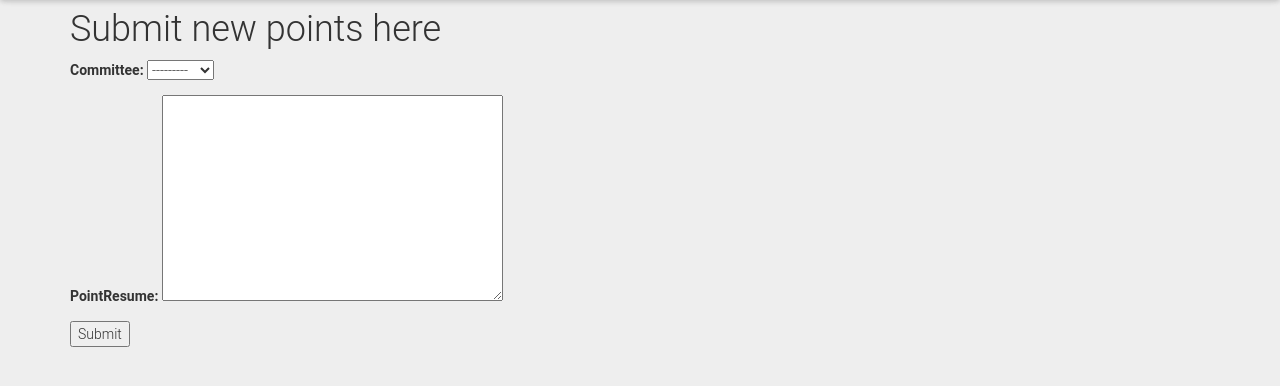
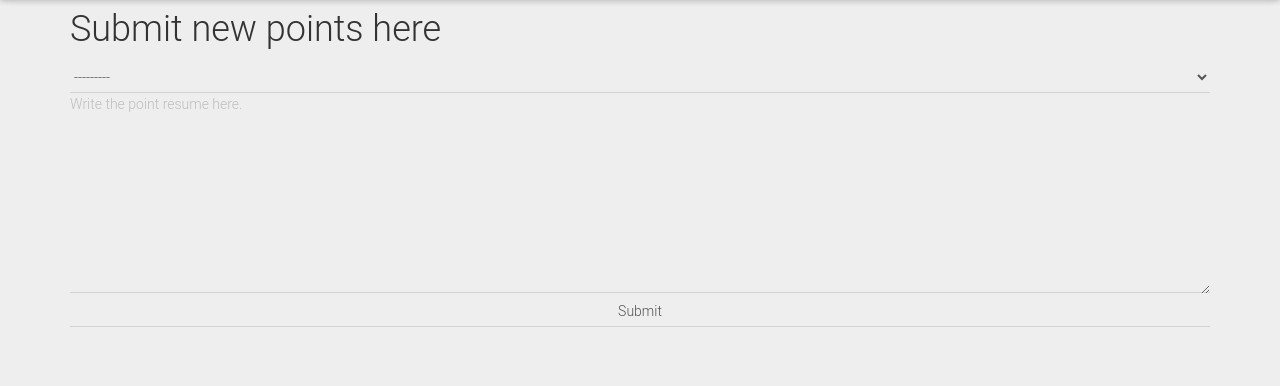
Before and after one commit to wolfskaempf/ga_statistics, a Django app: page /submit/ in a window 1280 px wide. Shown: the part 60-446 px from the top of the page. Run offline with Django 3.2, Linux system fonts and the light colour scheme; a user stored in the database is signed in; data comes from the database, SQL or seed files in the repository; parts of the project's set-up code (start-up, migrations or seed data) failed here and were passed over; some libraries are stand-ins or nearby versions.

Commit message:
made forms fit into the material design language using widget_tweaks

```diff
--- a/ga_statistics/settings.py
+++ b/ga_statistics/settings.py
@@ -40,7 +40,8 @@ INSTALLED_APPS = (
     'stathandler',
     'ga_auth',
     'web',
-    'crispy_forms'
+    'crispy_forms',
+    'widget_tweaks',
 )
 
 MIDDLEWARE_CLASSES = (
--- a/stathandler/views.py
+++ b/stathandler/views.py
@@ -1,5 +1,6 @@
 import operator
 from django.shortcuts import render, render_to_response, RequestContext
+from django.contrib import messages
 from django.contrib.auth.decorators import login_required
 
 
@@ -35,10 +36,6 @@ def committee_single(request, pk):
     return render(request, 'committee_single.html', {'committee': committee, 'pk': pk, 'recent_points': recent_points})
 
 
-
-
-
-
 @login_required(login_url = '/login/')
 def submit(request):
     """ This view requires the user to be logged in. When it's finished, it'll show a form which can be used to submit the data which is displayed in the committee_single view """
@@ -46,6 +43,7 @@ def submit(request):
 
     if form.is_valid():
         form.save()
+        messages.success(request, 'The form has successfully been submitted.')
 
     context = {'form': form}
 
--- a/static/templates/submit.html
+++ b/static/templates/submit.html
@@ -1,6 +1,7 @@
 {% extends 'base.html' %}
 
 {% load staticfiles %}
+{% load widget_tweaks %}
 
 {% block header_title %}
 Submit
@@ -13,10 +14,28 @@ Submit
 
 <div class="container">
   <h1>Submit new points here</h1>
-  <form method="POST" action=""> {% csrf_token %}
-	{{ form.as_p }}
-	<input type="submit">
-</form>
+  {% if messages %}
+    {% for message in messages %}
+    <div class="alert alert-dismissable alert-success">
+      <p {% if message.tags %} class="{{ message.tags }}"{% endif %}>{{ message }}</p>
+    </div>
+    {% endfor %}
+    <script type="text/javascript">
+    window.setTimeout(function() {
+      $(".alert").fadeTo(500, 0).slideUp(500, function(){
+        $(this).remove();
+      });
+    }, 10000);
+    </script>
+  {% endif %}
+  <div class="form-horizontal">
+
+  </div>
+  <form method="POST" action="" class="form-horizontal"> {% csrf_token %}
+  	{{ form.committee|add_class:"form-control" }}
+    {{ form.pointResume|add_class:"form-control"|attr:"placeholder:Write the point resume here." }}
+  	<input type="submit" class="form-control">
+  </form>
 </div>
 
 {% endblock %}
```
Also changed, not shown: stathandler/forms.py (+0 -18 lines), 3 other files.
